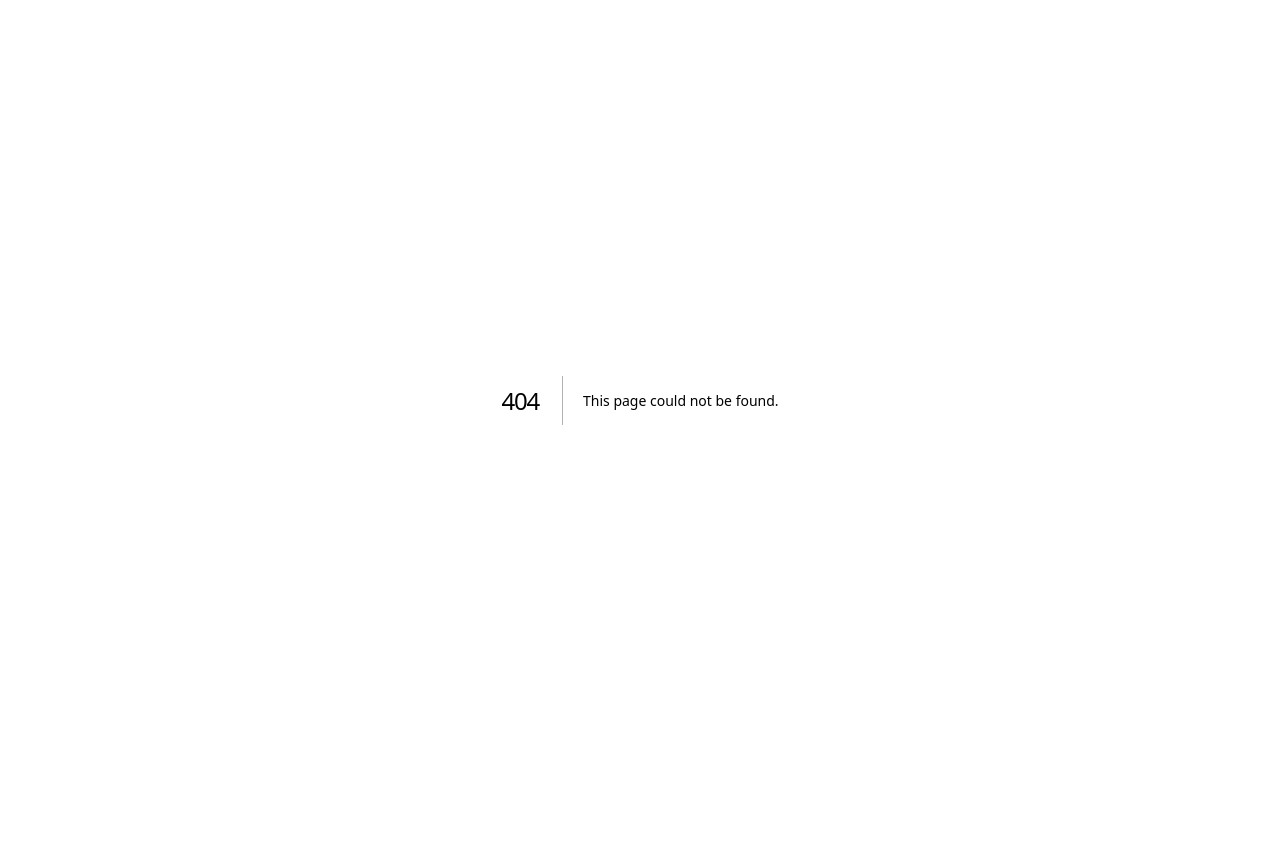
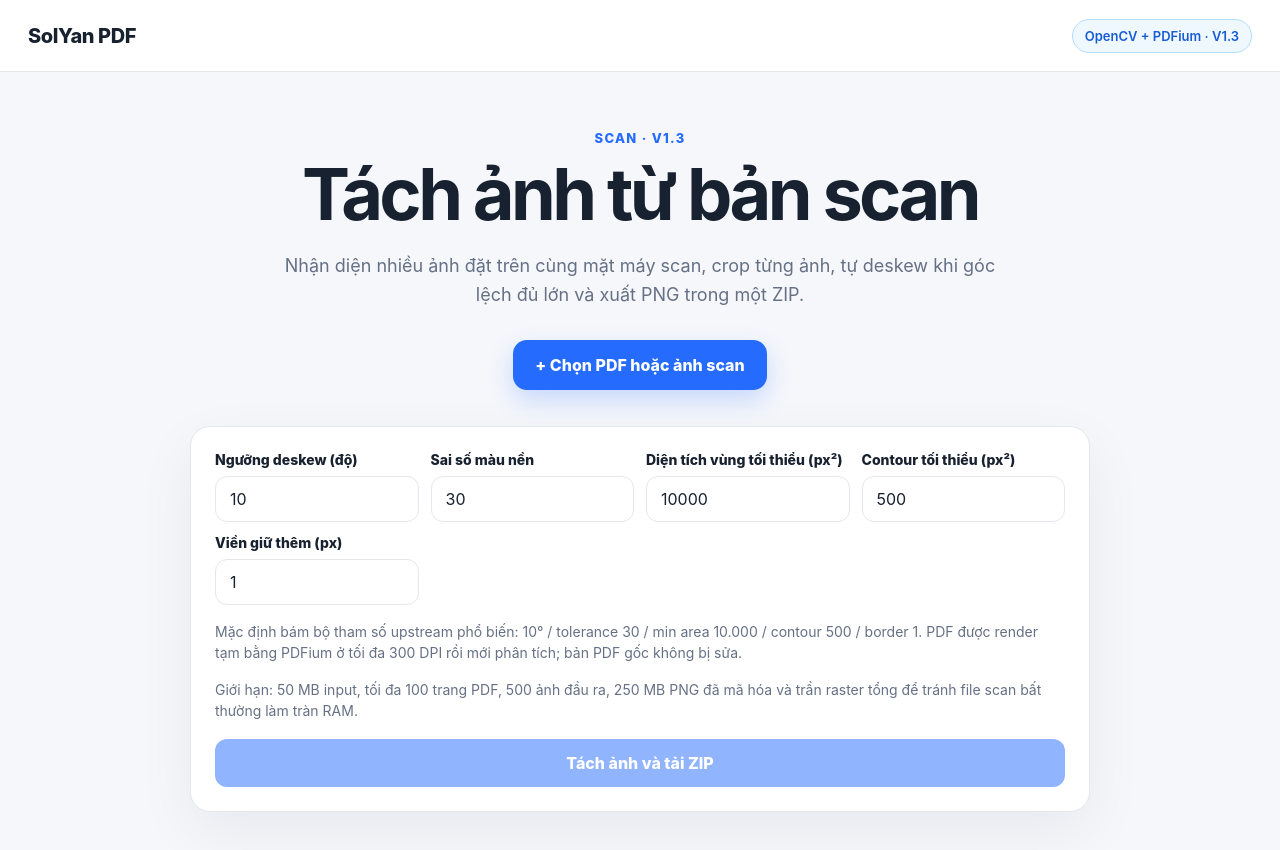
Before and after one commit to solyan842/SolYan-PDF, a Next.js app in the folder frontend/: page /scanner-photo-split in a window 1280 px wide. Before the commit this address had no page. Shown: the top 850 px of the page. Before the commit the page ends 800 px from the top, so only its background shows below. Built offline with nearby package versions, Linux system fonts and the light colour scheme; no server answers.

Commit message:
feat: add scanned photo split UI

```diff
--- /dev/null
+++ b/frontend/app/scanner-photo-split/page.tsx
@@ -0,0 +1,96 @@
+'use client';
+
+import { ChangeEvent, useState } from 'react';
+
+const API_BASE = process.env.NEXT_PUBLIC_API_URL ?? 'http://localhost:8000';
+const MAX_FILE_SIZE = 50 * 1024 * 1024;
+
+function downloadBlob(blob: Blob, filename: string) {
+  const url = URL.createObjectURL(blob);
+  const anchor = document.createElement('a');
+  anchor.href = url;
+  anchor.download = filename;
+  document.body.appendChild(anchor);
+  anchor.click();
+  anchor.remove();
+  URL.revokeObjectURL(url);
+}
+
+export default function ScannerPhotoSplitPage() {
+  const [file, setFile] = useState<File | null>(null);
+  const [angleThreshold, setAngleThreshold] = useState(10);
+  const [tolerance, setTolerance] = useState(30);
+  const [minArea, setMinArea] = useState(10000);
+  const [minContourArea, setMinContourArea] = useState(500);
+  const [borderSize, setBorderSize] = useState(1);
+  const [busy, setBusy] = useState(false);
+  const [error, setError] = useState('');
+  const [result, setResult] = useState('');
+
+  function onFile(event: ChangeEvent<HTMLInputElement>) {
+    const selected = event.target.files?.[0] ?? null;
+    setError('');
+    setResult('');
+    if (selected && selected.size > MAX_FILE_SIZE) {
+      setFile(null);
+      setError('File vượt giới hạn 50 MB.');
+      event.target.value = '';
+      return;
+    }
+    setFile(selected);
+  }
+
+  async function run() {
+    if (!file) return;
+    setBusy(true);
+    setError('');
+    setResult('');
+    try {
+      const body = new FormData();
+      body.append('file', file);
+      body.append('angle_threshold', String(angleThreshold));
+      body.append('tolerance', String(tolerance));
+      body.append('min_area', String(minArea));
+      body.append('min_contour_area', String(minContourArea));
+      body.append('border_size', String(borderSize));
+      const response = await fetch(`${API_BASE}/ocr/scanner-photo-split`, { method: 'POST', body });
+      if (!response.ok) {
+        let message = `HTTP ${response.status}`;
+        try { const payload = await response.json(); message = payload.detail ?? message; } catch {}
+        throw new Error(message);
+      }
+      downloadBlob(await response.blob(), 'solyan-scanned-photos.zip');
+      setResult('Đã tách các vùng ảnh phát hiện được thành PNG và tải một file ZIP theo thứ tự trang → vị trí.');
+    } catch (cause) {
+      setError(cause instanceof Error ? cause.message : 'Không thể tách ảnh scan.');
+    } finally {
+      setBusy(false);
+    }
+  }
+
+  return <main className="shell">
+    <header className="topbar"><a className="brand" href="/">SolYan PDF</a><div className="privacy-pill server-pill">OpenCV + PDFium · V1.3</div></header>
+    <section className="hero compact-hero">
+      <p className="eyebrow">SCAN · V1.3</p>
+      <h1>Tách ảnh từ bản scan</h1>
+      <p className="subtitle">Nhận diện nhiều ảnh đặt trên cùng mặt máy scan, crop từng ảnh, tự deskew khi góc lệch đủ lớn và xuất PNG trong một ZIP.</p>
+      <label className="picker"><input type="file" accept="application/pdf,.pdf,image/png,image/jpeg,image/webp,image/tiff,image/bmp,.png,.jpg,.jpeg,.webp,.tif,.tiff,.bmp" onChange={onFile}/><span>+ Chọn PDF hoặc ảnh scan</span></label>
+    </section>
+
+    <section className="workspace form-workspace">
+      <div style={{ display: 'grid', gridTemplateColumns: 'repeat(auto-fit, minmax(190px, 1fr))', gap: 12 }}>
+        <label className="field"><span>Ngưỡng deskew (độ)</span><input type="number" min={0} max={45} step={1} value={angleThreshold} onChange={(e)=>setAngleThreshold(Number(e.target.value))}/></label>
+        <label className="field"><span>Sai số màu nền</span><input type="number" min={0} max={255} step={1} value={tolerance} onChange={(e)=>setTolerance(Number(e.target.value))}/></label>
+        <label className="field"><span>Diện tích vùng tối thiểu (px²)</span><input type="number" min={100} max={100000000} step={100} value={minArea} onChange={(e)=>setMinArea(Number(e.target.value))}/></label>
+        <label className="field"><span>Contour tối thiểu (px²)</span><input type="number" min={0} max={100000000} step={100} value={minContourArea} onChange={(e)=>setMinContourArea(Number(e.target.value))}/></label>
+        <label className="field"><span>Viền giữ thêm (px)</span><input type="number" min={0} max={500} step={1} value={borderSize} onChange={(e)=>setBorderSize(Number(e.target.value))}/></label>
+      </div>
+      {file && <p className="selected-file">Đã chọn: <strong>{file.name}</strong></p>}
+      <p className="hint">Mặc định bám bộ tham số upstream phổ biến: 10° / tolerance 30 / min area 10.000 / contour 500 / border 1. PDF được render tạm bằng PDFium ở tối đa 300 DPI rồi mới phân tích; bản PDF gốc không bị sửa.</p>
+      <p className="hint">Giới hạn: 50 MB input, tối đa 100 trang PDF, 500 ảnh đầu ra, 250 MB PNG đã mã hóa và trần raster tổng để tránh file scan bất thường làm tràn RAM.</p>
+      {result && <div className="result-box">{result}</div>}
+      {error && <div className="error">{error}</div>}
+      <button className="merge-button" type="button" onClick={run} disabled={!file || busy}>{busy ? 'Đang nhận diện và tách…' : 'Tách ảnh và tải ZIP'}</button>
+    </section>
+  </main>;
+}
```
